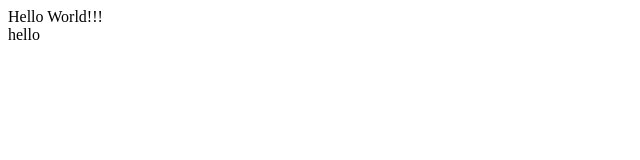
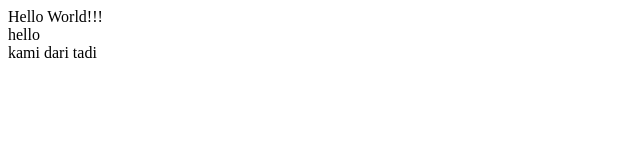
Before and after one commit to LukmanHafidzzz/testing, a plain HTML site: page index.html in a window 1280 px wide. Shown: the whole page, without its empty margins (0-640 px from the left). Drawn offline with Linux system fonts and the light colour scheme.

Commit message:
Update lagi

```diff
--- a/index.html
+++ b/index.html
@@ -10,5 +10,8 @@
     <div>
         hello
     </div>
+    <div>
+        kami dari tadi
+    </div>
 </body>
 </html>
```
